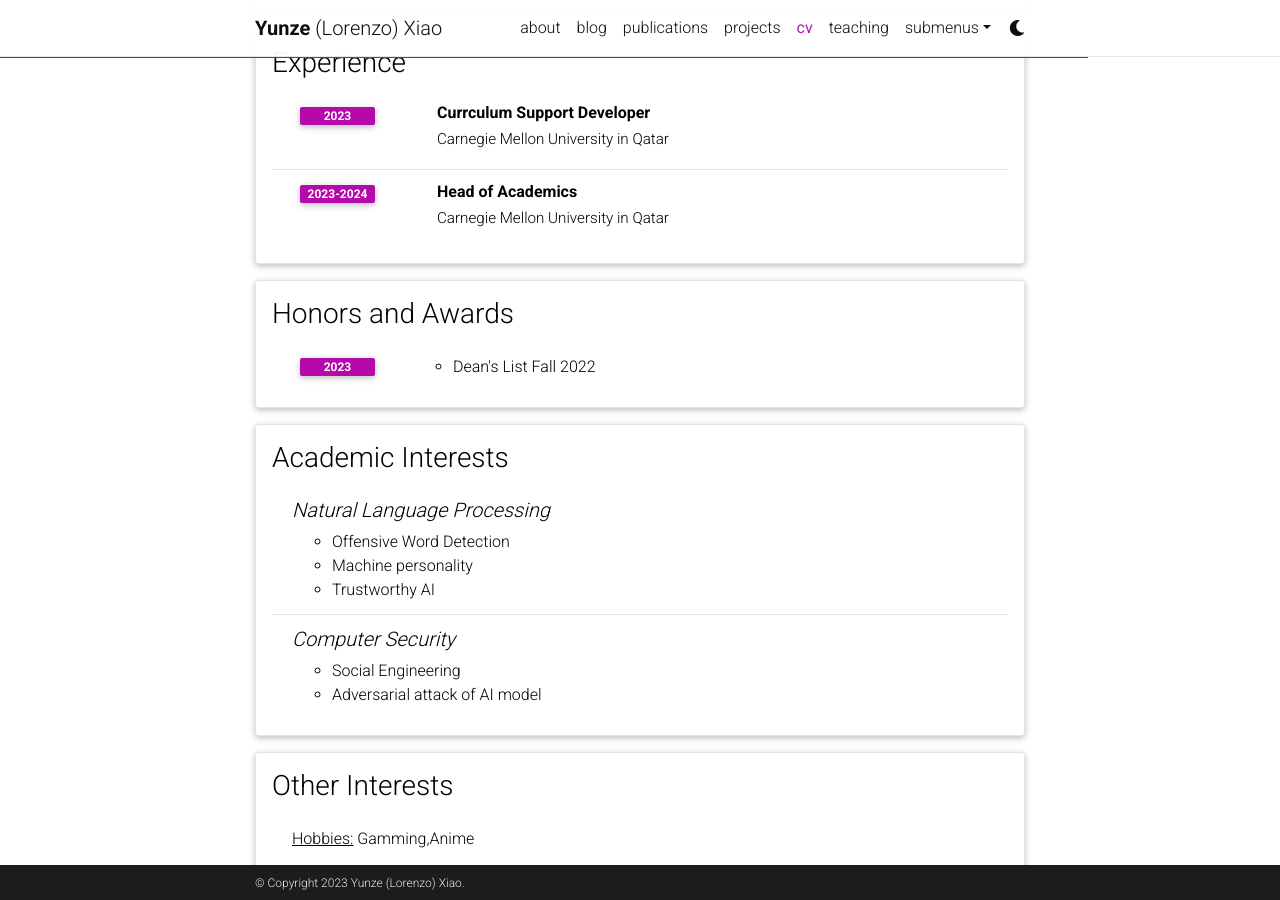
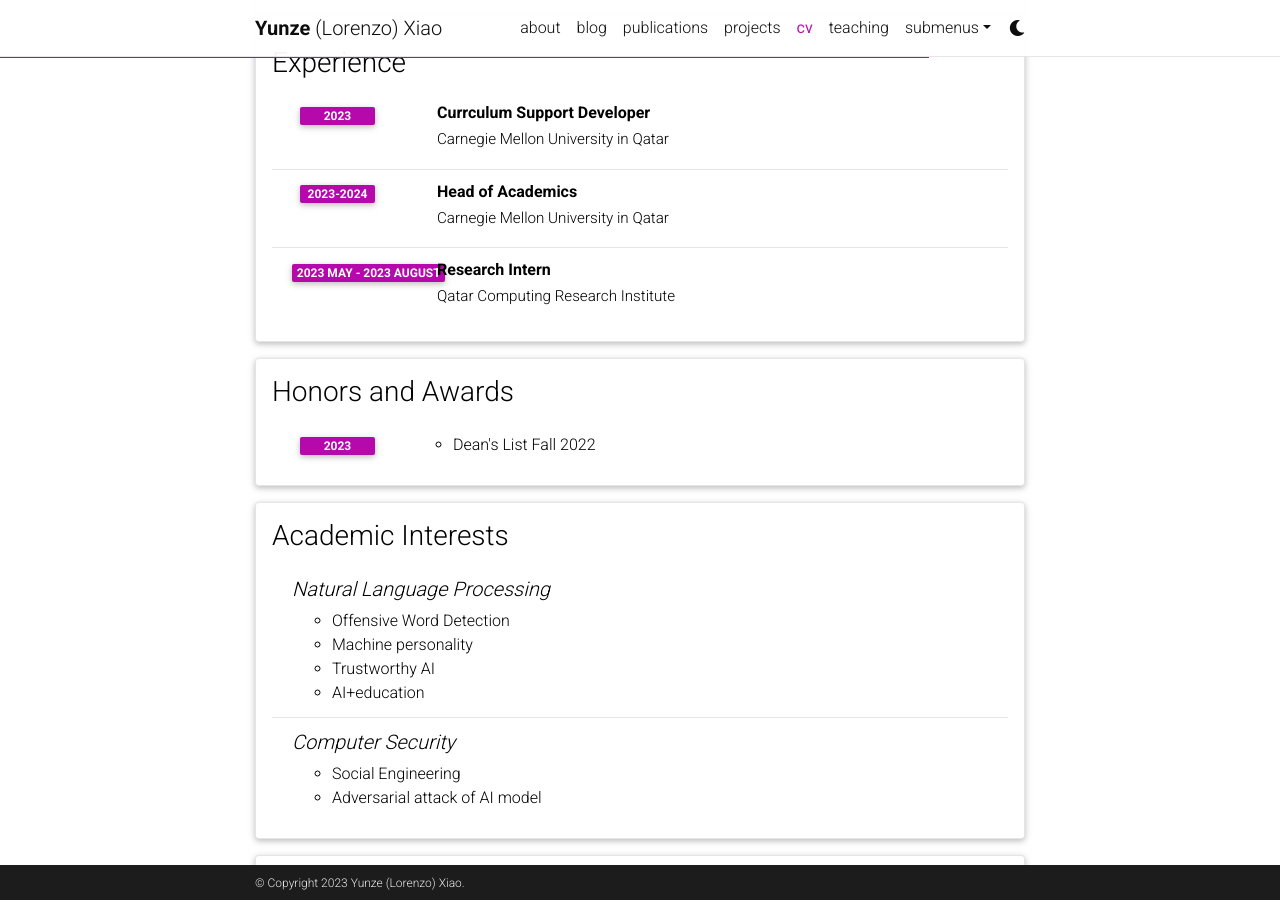
Before and after one commit to Algoroxyolo/algoroxyolo.github.io, a Jekyll site: the page built from _pages/cv.md, in a window 1280 px wide and 900 px high, scrolled down 505 px. Built offline with Jekyll 4.4.1, drawn with Linux system fonts in a browser that asks for light colours; comment, search, counter and statistics services are not loaded; a style sheet for code colours, icons or effects is not loaded.

Commit message:
modified:   _data/cv.yml

```diff
--- a/_data/cv.yml
+++ b/_data/cv.yml
@@ -25,6 +25,9 @@
       institution: Carnegie Mellon University in Qatar
       year: 2023-2024
 
+    - title: Research Intern
+      institution: Qatar Computing Research Institute
+      year: 2023 May - 2023 August
 
 - title: Honors and Awards
   type: time_table
@@ -42,6 +45,7 @@
         - Offensive Word Detection
         - Machine personality
         - Trustworthy AI
+        - AI+education
     - title: Computer Security
       items:
         - Social Engineering
```
